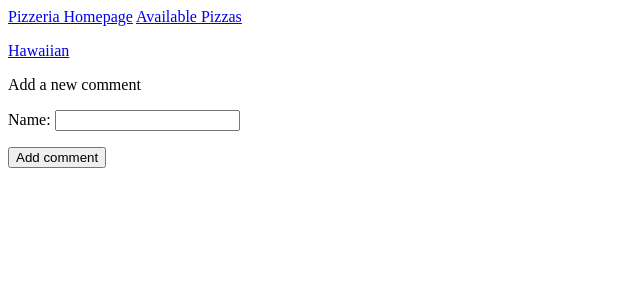
After one commit to dbren62/Pizzeria, a Django app: page /new_comment/1/ in a window 1280 px wide. The commit adds this page. Shown: the top 300 px of the page, without its empty margins (0-640 px from the left). Run offline with Django 3.2, Linux system fonts and the light colour scheme; data comes from the database, SQL or seed files in the repository.

Commit message:
user can add comment to pizza

```diff
--- /dev/null
+++ b/pizzas/forms.py
@@ -0,0 +1,8 @@
+from django import forms
+from .models import Pizza, Topping
+
+class CommentForm(forms.ModelForm):
+    class Meta:
+        model = Pizza
+        fields = ['name']
+        label = {'Comment: ':''}
--- /dev/null
+++ b/pizzas/templates/pizzas/new_comment.html
@@ -0,0 +1,17 @@
+{% extends "pizzas/base.html" %}
+
+{% block content %}
+
+<p> <a href="{% url 'pizzas:pizza' pizza.id %}">{{ pizza }}</a></p>
+
+<p> Add a new comment</p>
+
+<form action="{% url 'pizzas:new_comment' pizza.id %}" method='post'>
+
+    {% csrf_token %}
+    {{ form.as_p }}
+
+    <button name='submit'>Add comment</button>
+</form>
+
+{% endblock content %}
--- a/pizzas/templates/pizzas/pizza.html
+++ b/pizzas/templates/pizzas/pizza.html
@@ -16,4 +16,8 @@
     {% endfor %}
 </ul>
 
+<p>
+    <a href="{% url 'pizzas:new_comment' pizza.id %}">Add new comment</a>
+</p>
+
 {% endblock content %}
--- a/pizzas/urls.py
+++ b/pizzas/urls.py
@@ -8,4 +8,5 @@ urlpatterns = [
     path('',views.index, name = 'index'),
     path('pizzas', views.pizzas, name='pizzas'),
     path('pizzas/<int:pizza_id>/',views.pizza, name='pizza'),
+    path('new_comment/<int:pizza_id>/', views.new_comment, name='new_comment'),
 ]
--- a/pizzas/views.py
+++ b/pizzas/views.py
@@ -1,5 +1,6 @@
-from django.shortcuts import render
+from django.shortcuts import render, redirect
 from .models import Pizza, Topping
+from .forms import CommentForm
 
 # Create your views here.
 def index(request):
@@ -18,3 +19,19 @@ def pizza(request, pizza_id):
 
     context = {'pizza':pizza, 'toppings':toppings}
     return render(request, 'pizzas/pizza.html', context)
+
+def new_comment(request, pizza_id):
+    pizza = Pizza.objects.get(id=pizza_id)
+
+    if request.method != 'POST':
+        form = CommentForm()
+    else:
+        form = CommentForm(data=request.POST)
+        if form.is_valid():
+            new_comment = form.save(commit=False)
+            new_comment.pizza = pizza
+            new_comment.save()
+            return redirect('pizzas:pizza', pizza_id=pizza_id)
+
+    context = {'form':form, 'pizza':pizza}
+    return render(request, 'pizzas/new_comment.html', context)
```
